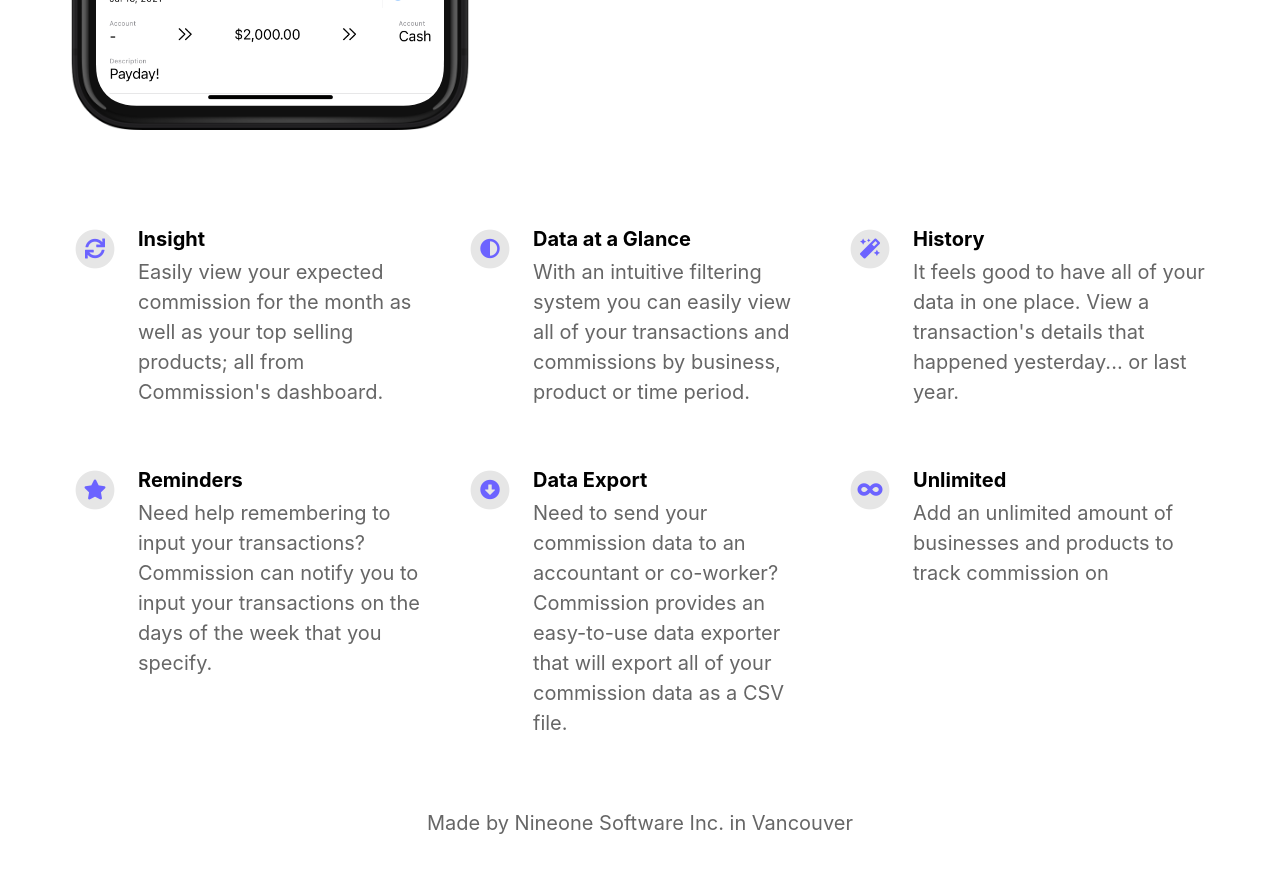
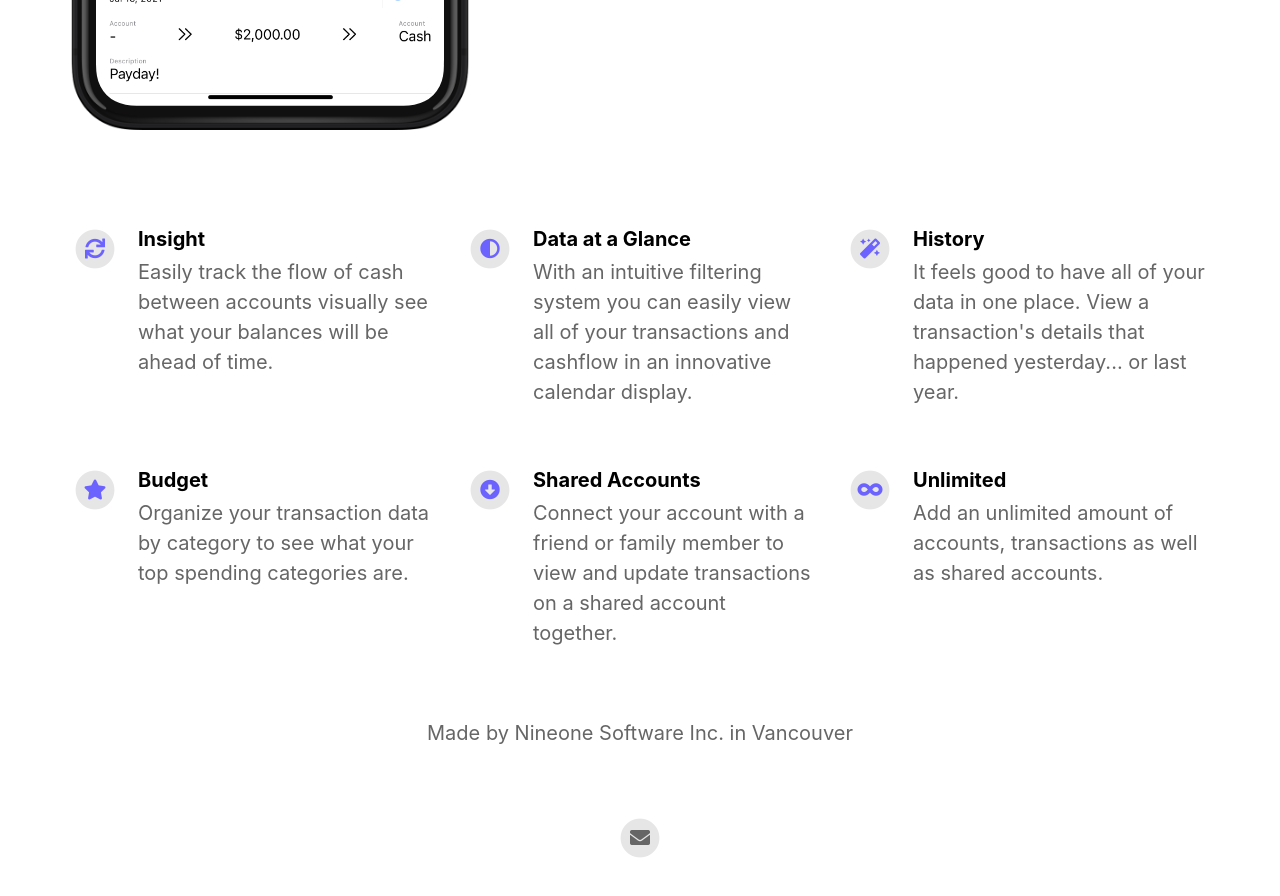
Before and after one commit to NineOneSoftware/cashflow-app-landing-page, a Jekyll site: the page built from index.html, in a window 1280 px wide and 900 px high, scrolled down 855 px. Shown: the top 896 px of the window. Built offline with Jekyll 4.4.1, drawn with Linux system fonts in a browser that asks for light colours; nearby versions of some CDN libraries.

Commit message:
update copy

```diff
--- a/_config.yml
+++ b/_config.yml
@@ -32,27 +32,27 @@ youtube_username                          :
 # Feature List                            Edit, add or remove features to be presented.
 features                                  :
   - title                                 : Insight
-    description                           : Easily view your expected commission for the month as well as your top selling products; all from Commission's dashboard.
+    description                           : Easily track the flow of cash between accounts visually see what your balances will be ahead of time.
     fontawesome_icon_name                 : sync
 
   - title                                 : Data at a Glance
-    description                           : With an intuitive filtering system you can easily view all of your transactions and commissions by business, product or time period.
+    description                           : With an intuitive filtering system you can easily view all of your transactions and cashflow in an innovative calendar display.
     fontawesome_icon_name                 : adjust
 
   - title                                 : History
     description                           : It feels good to have all of your data in one place. View a transaction's details that happened yesterday... or last year.
     fontawesome_icon_name                 : magic
 
-  - title                                 : Reminders
-    description                           : Need help remembering to input your transactions? Commission can notify you to input your transactions on the days of the week that you specify.
+  - title                                 : Budget
+    description                           : Organize your transaction data by category to see what your top spending categories are.
     fontawesome_icon_name                 : star
 
-  - title                                 : Data Export
-    description                           : Need to send your commission data to an accountant or co-worker? Commission provides an easy-to-use data exporter that will export all of your commission data as a CSV file.
+  - title                                 : Shared Accounts
+    description                           : Connect your account with a friend or family member to view and update transactions on a shared account together.
     fontawesome_icon_name                 : arrow-alt-circle-down
 
   - title                                 : Unlimited
-    description                           : Add an unlimited amount of businesses and products to track commission on
+    description                           : Add an unlimited amount of accounts, transactions as well as shared accounts.
     fontawesome_icon_name                 : infinity
 
 
```
